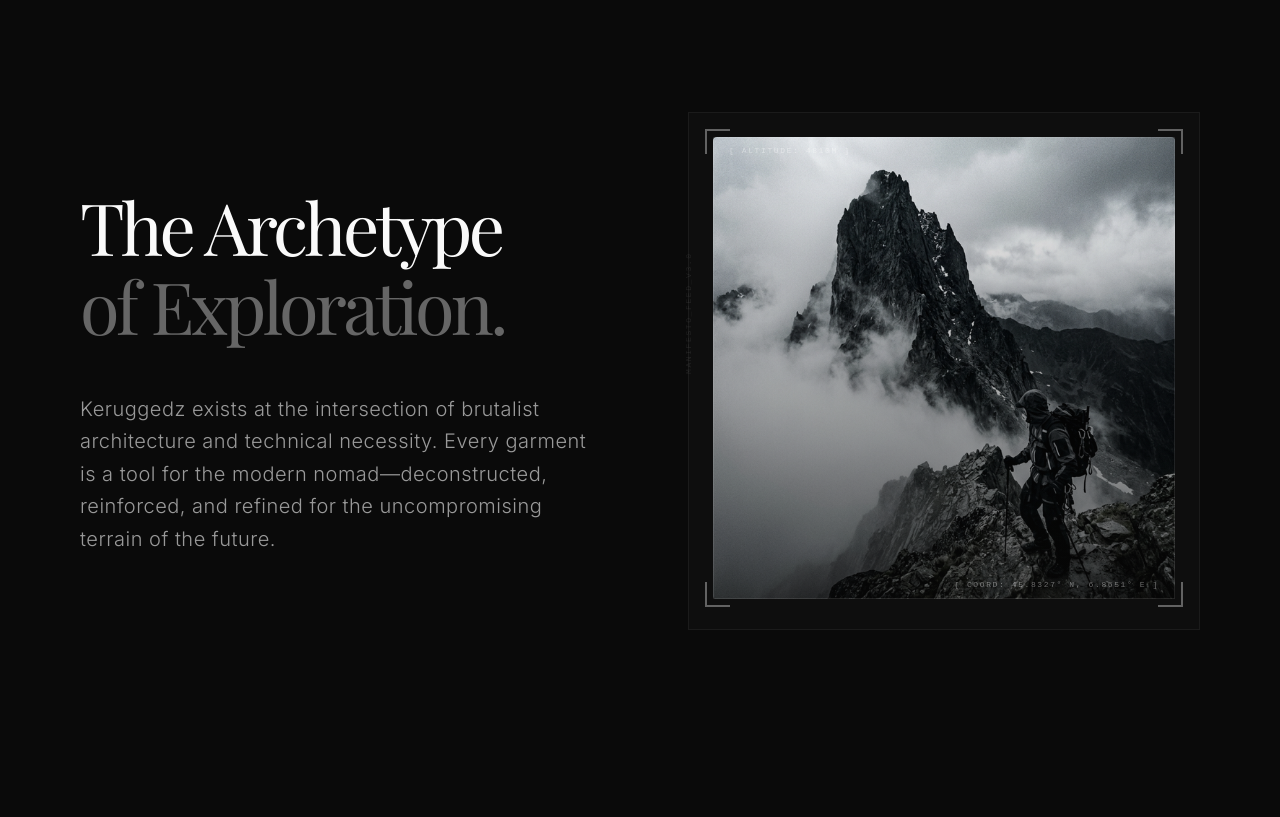
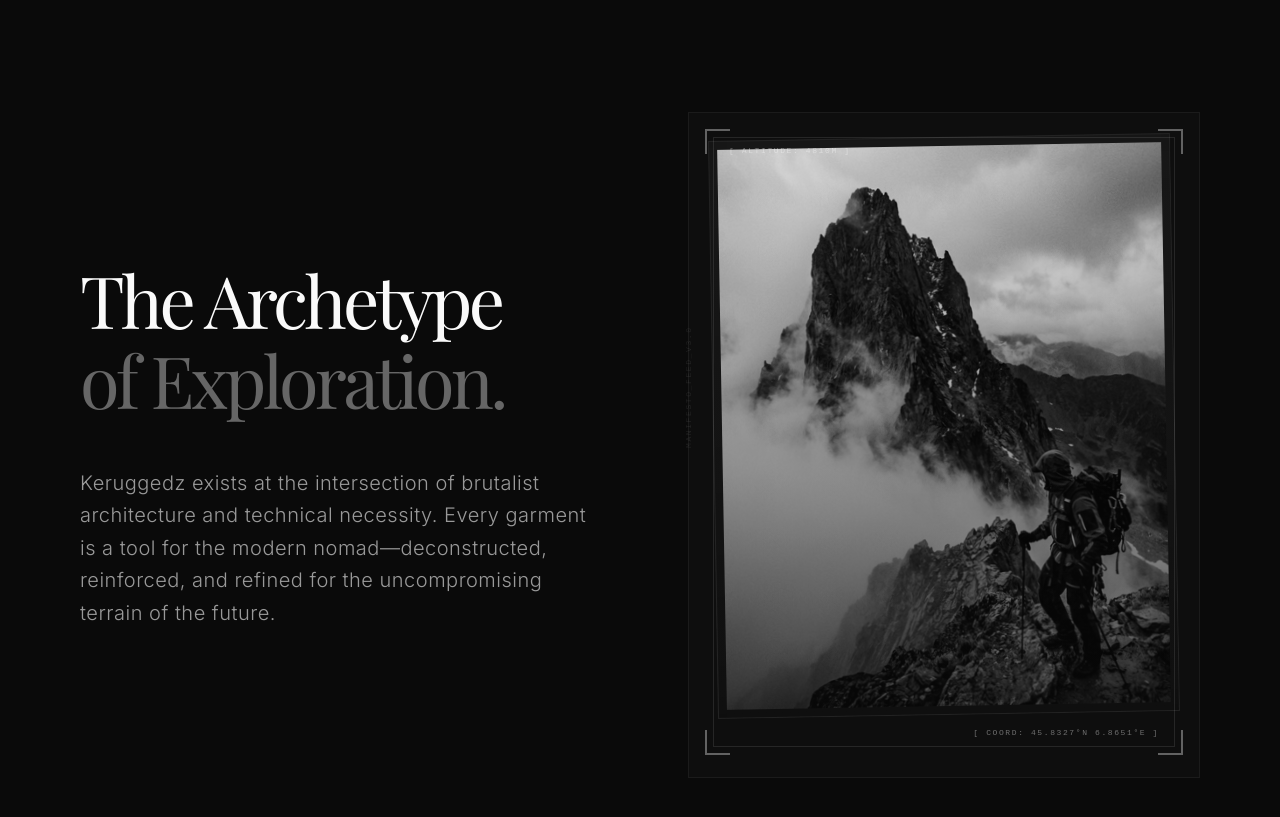
Before and after one commit to youcefbounabi-png/keruggedz, a React (Vite) app: page / in a window 1280 px wide. Shown: the part 880-1697 px from the top of the page. Built offline with nearby package versions, Linux system fonts and the light colour scheme; a web font is replaced by a local one.

Commit message:
fix: react re-render perf bottleneck & rtl video layout bug

```diff
--- a/src/pages/Home.tsx
+++ b/src/pages/Home.tsx
@@ -7,18 +7,26 @@ import { useLanguage } from '../context/LanguageContext';
 export default function Home() {
   const containerRef = useRef<HTMLDivElement>(null);
   const videoRef = useRef<HTMLVideoElement>(null);
-  const [hudData, setHudData] = useState({ altitude: 4810, lat: 45.8327, lng: 6.8651 });
+  // Using refs for HUD elements instead of React state to avoid 60fps re-renders
+  const altitudeRef = useRef<HTMLSpanElement>(null);
+  const coordinatesRef = useRef<HTMLSpanElement>(null);
   const { t } = useLanguage();
 
   useEffect(() => {
-    // GSAP Ticker for smooth HUD updates (Performance)
+    // GSAP Ticker: Direct DOM mutation prevents massive React re-render lag
     const updateStats = () => {
       const scrollY = window.scrollY;
+
+      if (altitudeRef.current) {
         const newAltitude = Math.max(0, 4810 - Math.floor(scrollY * 0.5));
+        altitudeRef.current.innerText = newAltitude.toString();
+      }
+
+      if (coordinatesRef.current) {
         const newLat = (45.8327 + (scrollY * 0.0001)).toFixed(4);
         const newLng = (6.8651 + (scrollY * 0.0001)).toFixed(4);
-
-      setHudData({ altitude: newAltitude, lat: parseFloat(newLat), lng: parseFloat(newLng) });
+        coordinatesRef.current.innerText = `${newLat}°N ${newLng}°E`;
+      }
     };
 
     gsap.ticker.add(updateStats);
@@ -115,14 +123,16 @@ export default function Home() {
           }}
         >
           <div className="absolute inset-0 bg-black/40 z-10"></div>
+          {/* dir="ltr" ensures the oversized video aligns to the left edge so translate-x-[30%] works correctly in Arabic mode */}
           <video
             ref={videoRef}
+            dir="ltr"
             autoPlay
             loop
             muted
             playsInline
             preload="auto"
-            className="w-full h-full object-cover opacity-80 min-w-[250%] md:min-w-full -translate-x-[30%] md:translate-x-0"
+            className="w-full h-full object-cover opacity-80 min-w-[250%] md:min-w-full origin-left -translate-x-[30%] md:translate-x-0"
           >
             <source src="/custom/d4717a53-4af4-47aa-ad5b-e65f19fef091.mp4#t=1.5" type="video/mp4" />
           </video>
@@ -214,22 +224,27 @@ export default function Home() {
               <div className="tech-bracket tech-bracket-br"></div>
 
               {/* HUD Data Labels */}
-              <div className="tech-data-label top-2 left-4 animate-flicker-slow">[ ALTITUDE: {hudData.altitude}M ]</div>
-              <div className="tech-data-label bottom-2 right-4">[ COORD: {hudData.lat}° N, {hudData.lng}° E ]</div>
+              <div className="tech-data-label top-2 left-4 animate-flicker-slow">
+                [ ALTITUDE: <span ref={altitudeRef}>4810</span>M ]
+              </div>
+              <div className="tech-data-label bottom-2 right-4">
+                [ COORD: <span ref={coordinatesRef}>45.8327°N 6.8651°E</span> ]
+              </div>
               <div className="tech-data-label -rotate-90 origin-left -left-6 top-1/2 opacity-20">MANIFESTO_FEED_V3.0</div>
 
               {/* Offset Border */}
               <div className="offset-border"></div>
 
-              {/* Main Image Container */}
-              <div className="relative aspect-video lg:aspect-square overflow-hidden rounded-sm transition-all duration-700 group-hover:shadow-[0_0_30px_rgba(255,255,255,0.05)] z-10">
+              {/* Image Scale offset instead of explicit height to avoid jumping */}
+              <div className="relative w-full aspect-[4/5] overflow-hidden rotate-[-1deg] hover:rotate-1 transition-transform duration-700 glass-panel bg-transparent mb-8 group p-2">
+                <div className="w-full h-full overflow-hidden relative">
                   <img
                     src="/assets/alpine_fog.png"
                     alt="Alpine Manifesto"
+                    className="w-full h-full object-cover grayscale opacity-90 group-hover:grayscale-0 group-hover:opacity-100 transition-all duration-700 group-hover:scale-105"
                     loading="lazy"
-                  decoding="async"
-                  className="w-full h-full object-cover group-hover:scale-110 transition-all duration-1000 ease-out"
                   />
+                </div>
                 <div className="absolute inset-0 bg-gradient-to-t from-[#0a0a0a] to-transparent opacity-60"></div>
               </div>
             </div>
```
Lines whose indentation alone changed are shown as unchanged.
